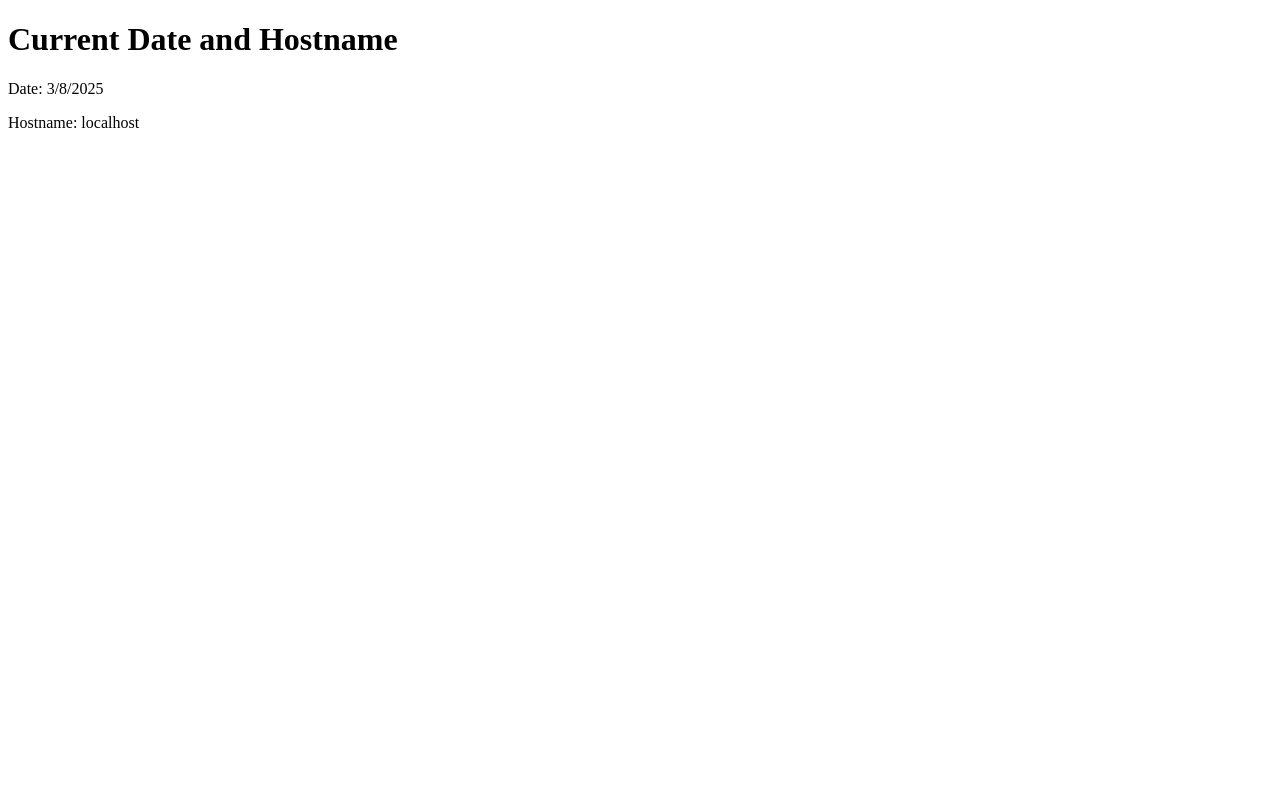
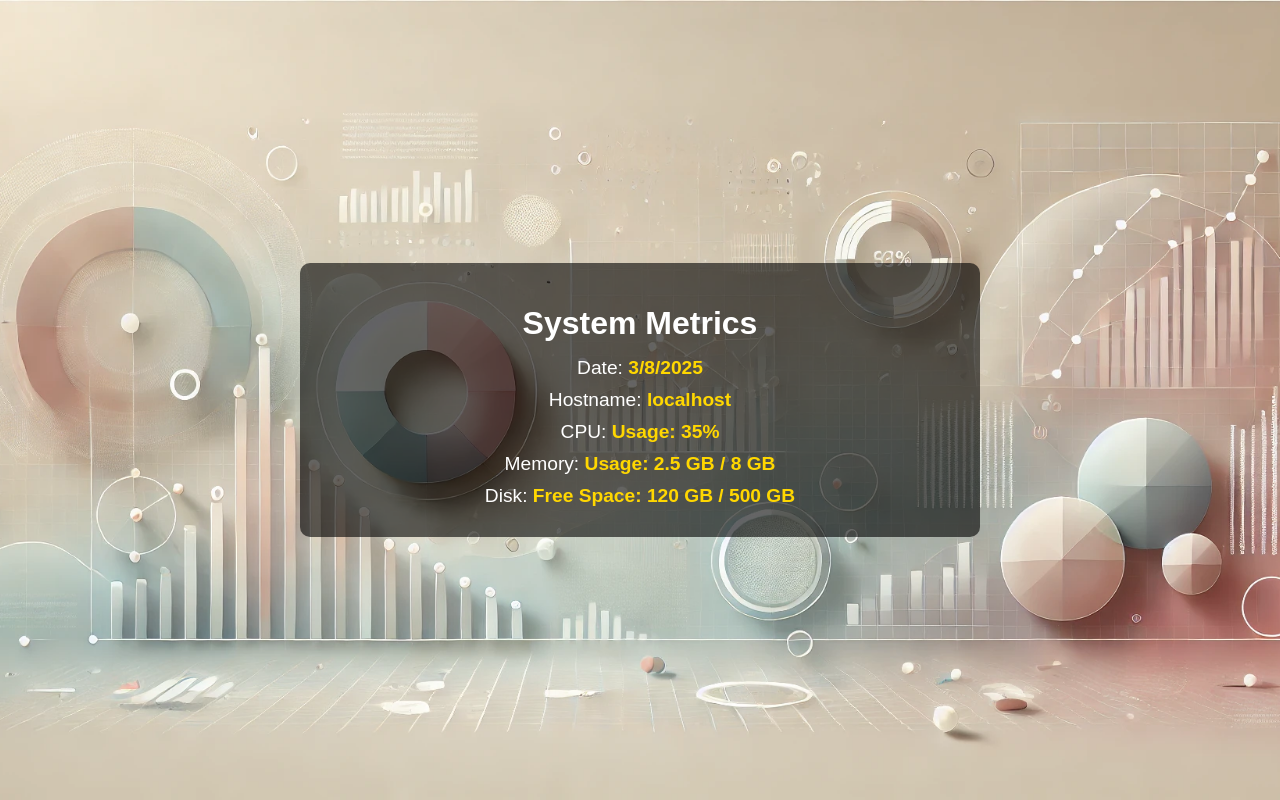
Before and after one commit to selvsub/web-app, a plain HTML site: page date-website/index.html in a window 1280 px wide. Drawn offline with Linux system fonts and the light colour scheme.

Commit message:
added proxy images backgrounds

```diff
--- a/date-website/index.html
+++ b/date-website/index.html
@@ -3,19 +3,67 @@
 <head>
     <meta charset="UTF-8">
     <meta name="viewport" content="width=device-width, initial-scale=1.0">
-    <title>Current Date and Hostname</title>
+    <title>System Metrics</title>
+    <style>
+        /* Full-page background */
+        body {
+            margin: 0;
+            padding: 0;
+            height: 100vh;
+            display: flex;
+            justify-content: center;
+            align-items: center;
+            font-family: Arial, sans-serif;
+            background: url('background.png') no-repeat center center fixed;
+            background-size: cover;
+            color: white;
+        }
+
+        /* Centered content box */
+        .container {
+            background: rgba(0, 0, 0, 0.6);
+            padding: 20px;
+            border-radius: 10px;
+            text-align: center;
+            width: 50%;
+            min-width: 350px;
+        }
+
+        h1 {
+            font-size: 2em;
+            margin-bottom: 15px;
+        }
+
+        p {
+            font-size: 1.2em;
+            margin: 10px 0;
+        }
+
+        .highlight {
+            font-weight: bold;
+            color: #FFD700;
+        }
+    </style>
     <script>
         document.addEventListener("DOMContentLoaded", function() {
-            const date = new Date().toLocaleDateString();
-            const hostname = window.location.hostname;
-            document.getElementById("date").textContent = date;
-            document.getElementById("hostname").textContent = hostname;
+            document.getElementById("date").textContent = new Date().toLocaleDateString();
+            document.getElementById("hostname").textContent = window.location.hostname;
+
+            // Simulated system metrics (Replace with real data in a backend version)
+            document.getElementById("cpu").textContent = "Usage: 35%";
+            document.getElementById("memory").textContent = "Usage: 2.5 GB / 8 GB";
+            document.getElementById("disk").textContent = "Free Space: 120 GB / 500 GB";
         });
     </script>
 </head>
 <body>
-    <h1>Current Date and Hostname</h1>
-    <p>Date: <span id="date"></span></p>
-    <p>Hostname: <span id="hostname"></span></p>
+    <div class="container">
+        <h1>System Metrics</h1>
+        <p>Date: <span class="highlight" id="date"></span></p>
+        <p>Hostname: <span class="highlight" id="hostname"></span></p>
+        <p>CPU: <span class="highlight" id="cpu"></span></p>
+        <p>Memory: <span class="highlight" id="memory"></span></p>
+        <p>Disk: <span class="highlight" id="disk"></span></p>
+    </div>
 </body>
 </html>
```
Also changed, not shown: routing-service/custom_404.html (added, +18 -0 lines), date-website/background.png (added), routing-service/404.jpg (added), 4 other files.
